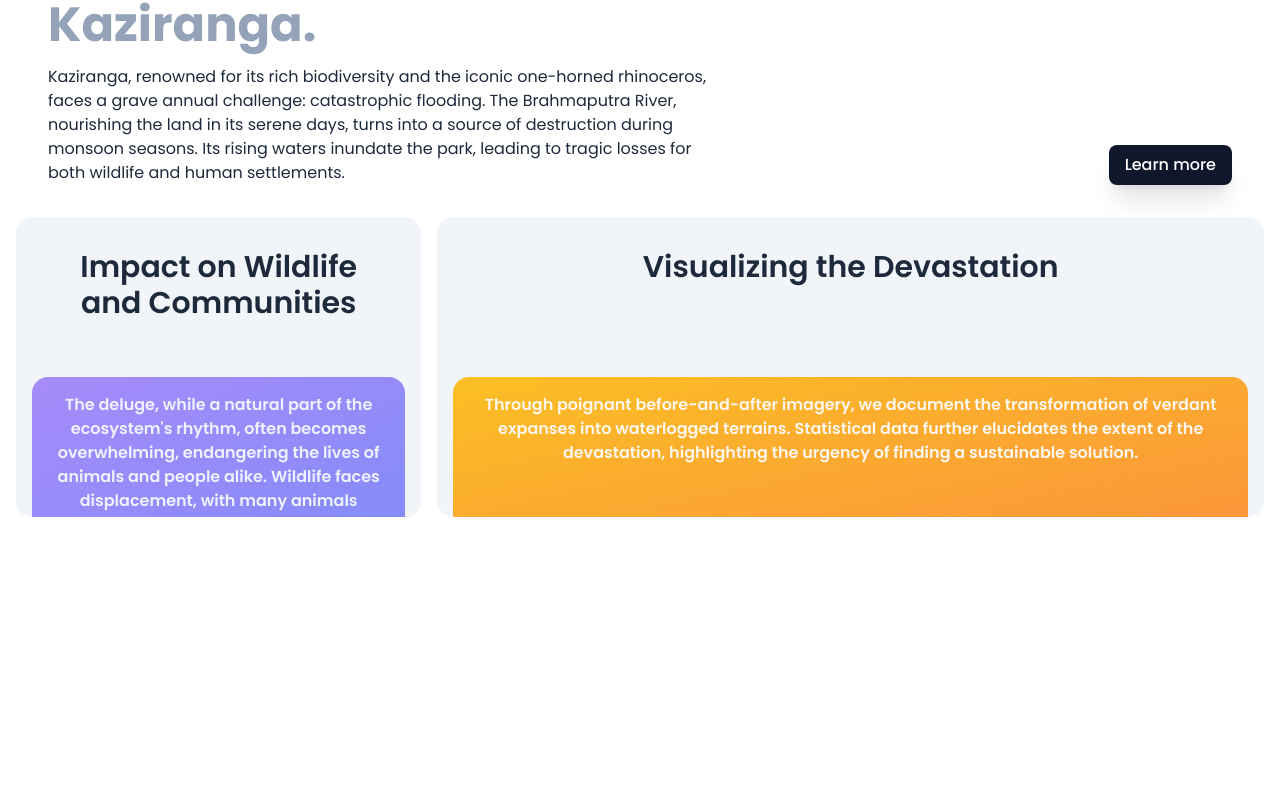
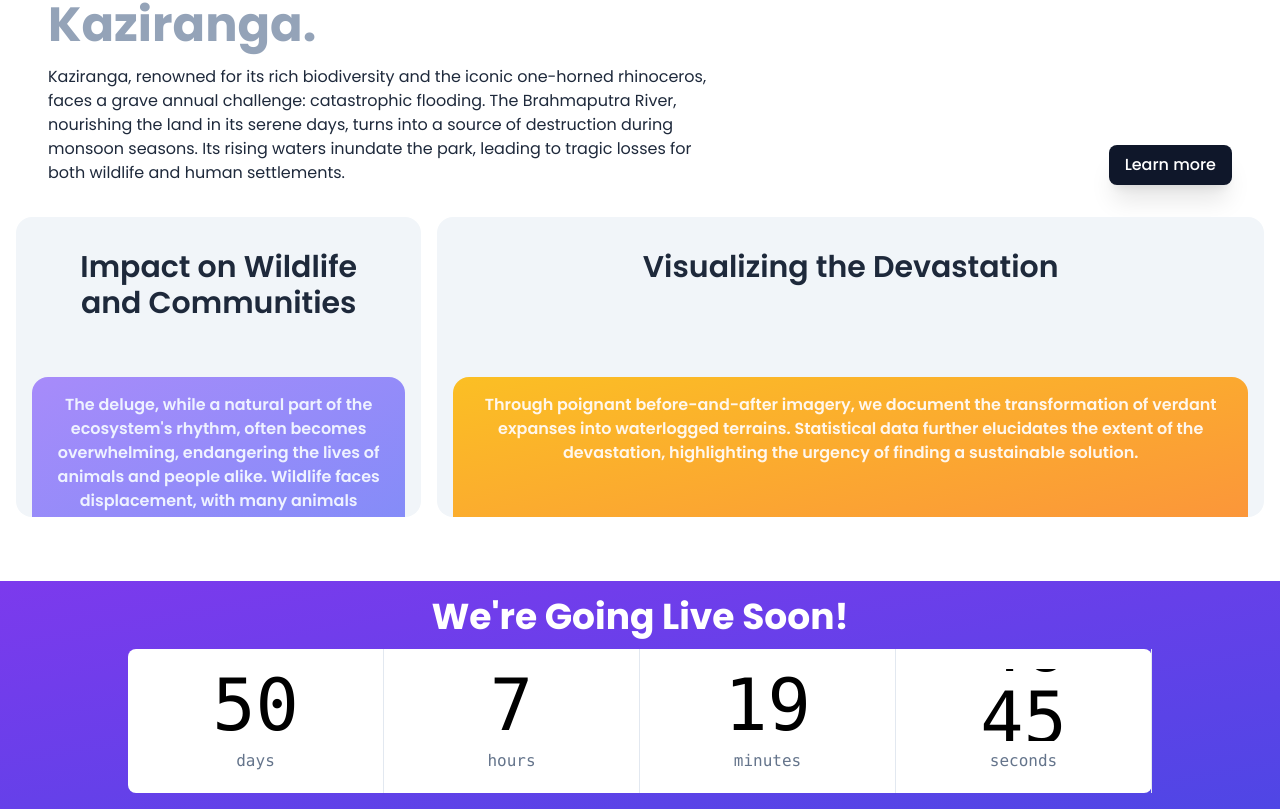
Before and after one commit to Webrizen/Aapda, a Next.js app: page / in a window 1280 px wide. Shown: the part 746-1555 px from the top of the page. Before the commit the page ends 1327 px from the top, so only its background shows below. Built offline with nearby package versions, Linux system fonts and the light colour scheme.

Commit message:
new section added

```diff
--- a/src/app/page.js
+++ b/src/app/page.js
@@ -1,4 +1,5 @@
 import { BouncyCardsFeatures } from '@/components/BouncyCardsFeatures';
+import ShiftingCountdown from '@/components/ShiftingCountdown';
 import ShuffleHero from '@/components/ShuffleHero';
 import Image from 'next/image';
 
@@ -7,6 +8,7 @@ export default function Home() {
     <>
     <ShuffleHero />
     <BouncyCardsFeatures />
+    <ShiftingCountdown />
     </>
   )
 }
--- /dev/null
+++ b/src/components/ShiftingCountdown.jsx
@@ -0,0 +1,86 @@
+"use client";
+import { AnimatePresence, motion } from "framer-motion";
+import { useEffect, useRef, useState } from "react";
+
+// NOTE: Change this date to whatever date you want to countdown to :)
+const COUNTDOWN_FROM = "12/31/2023";
+
+const SECOND = 1000;
+const MINUTE = SECOND * 60;
+const HOUR = MINUTE * 60;
+const DAY = HOUR * 24;
+
+const ShiftingCountdown = () => {
+  const intervalRef = useRef(null);
+
+  const [remaining, setRemaining] = useState({
+    days: 0,
+    hours: 0,
+    minutes: 0,
+    seconds: 0,
+  });
+
+  useEffect(() => {
+    intervalRef.current = setInterval(handleCountdown, 1000);
+
+    return () => clearInterval(intervalRef.current || undefined);
+  }, []);
+
+  const handleCountdown = () => {
+    const end = new Date(COUNTDOWN_FROM);
+
+    const now = new Date();
+
+    const distance = +end - +now;
+
+    const days = Math.floor(distance / DAY);
+    const hours = Math.floor((distance % DAY) / HOUR);
+    const minutes = Math.floor((distance % HOUR) / MINUTE);
+    const seconds = Math.floor((distance % MINUTE) / SECOND);
+
+    setRemaining({
+      days,
+      hours,
+      minutes,
+      seconds,
+    });
+  };
+
+  return (
+    <div className="p-4 flex flex-col gap-3 bg-gradient-to-br from-violet-600 to-indigo-600">
+      <h1 className="text-4xl font-bold text-white text-center">We're Going Live Soon!</h1>
+      <div className="w-full max-w-5xl mx-auto flex items-center bg-white rounded-lg">
+        <CountdownItem num={remaining.days} text="days" />
+        <CountdownItem num={remaining.hours} text="hours" />
+        <CountdownItem num={remaining.minutes} text="minutes" />
+        <CountdownItem num={remaining.seconds} text="seconds" />
+      </div>
+    </div>
+  );
+};
+
+const CountdownItem = ({ num, text }) => {
+  return (
+    <div className="font-mono w-1/4 h-24 md:h-36 flex flex-col gap-1 md:gap-2 items-center justify-center border-r-[1px] border-slate-200">
+      <div className="w-full text-center relative overflow-hidden">
+        <AnimatePresence mode="popLayout">
+          <motion.span
+            key={num}
+            initial={{ y: "100%" }}
+            animate={{ y: "0%" }}
+            exit={{ y: "-100%" }}
+            transition={{ ease: "backIn", duration: 0.75 }}
+            className="block text-2xl md:text-4xl lg:text-6xl xl:text-7xl text-black font-medium"
+          >
+            {num}
+          </motion.span>
+        </AnimatePresence>
+      </div>
+      <span className="text-xs md:text-sm lg:text-base font-light text-slate-500">
+        {text}
+      </span>
+    </div>
+  );
+};
+
+export default ShiftingCountdown;
```
